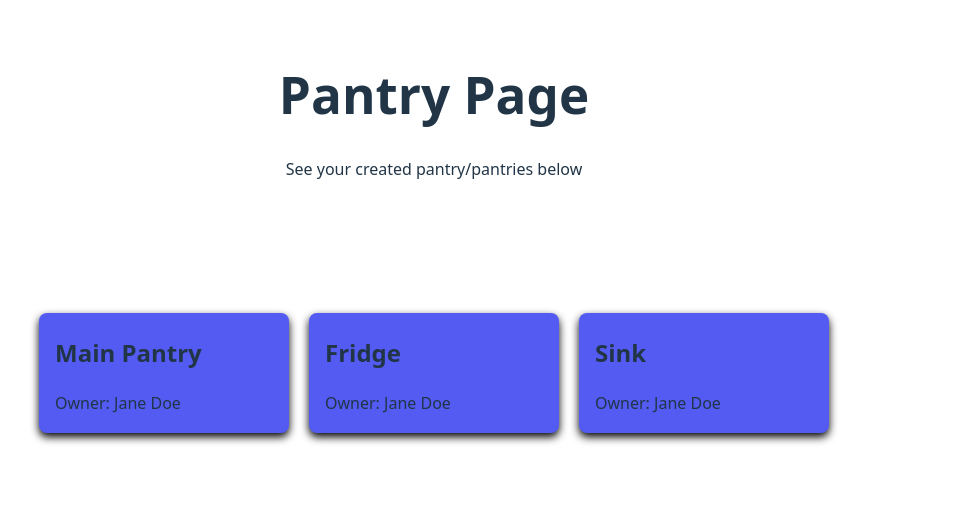
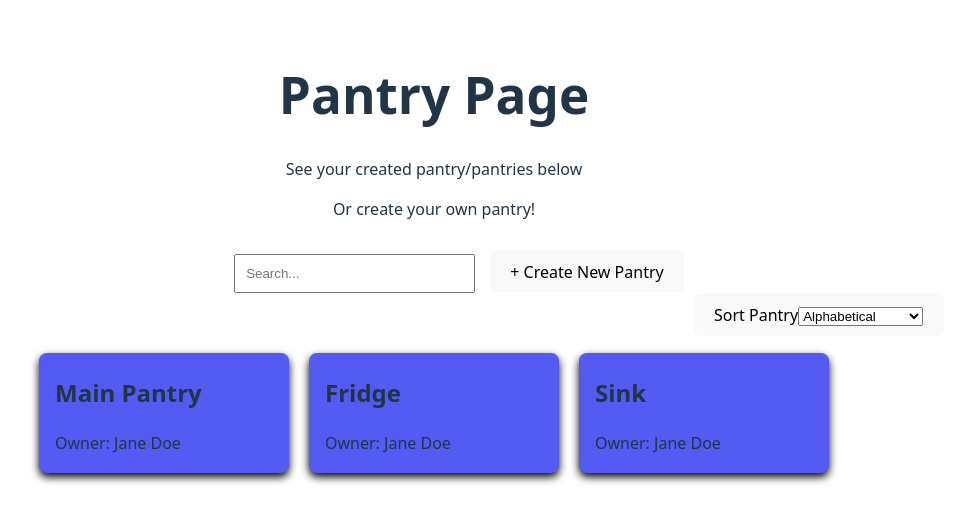
Before and after one commit to MimocaShelf/PantryTracker, a React (Vite) app: page /pantry in a window 1280 px wide. Shown: the top 522 px of the page, without its empty margins (206-1160 px from the left). Built offline with nearby package versions, Linux system fonts and the light colour scheme.

Commit message:
Created Pantry Buttons

```diff
--- a/src/pantry.jsx
+++ b/src/pantry.jsx
@@ -6,7 +6,23 @@ function Pantry() {
             <div class="section">
             <h1>Pantry Page</h1>
             <p>See your created pantry/pantries below</p>
+            <p>Or create your own pantry!</p>
             </div>
+
+            <div class='pantrySearch'>
+                <input id="search-bar" placeholder='Search...' type="text"/>
+                <button id="pantryButton">+ Create New Pantry</button>
+                <button id="pantrySortButton">Sort Pantry
+                    <select>
+                        <option>Alphabetical</option>
+                        <option>Recently Used</option>
+                        <option>Recently Created</option>
+                    </select>
+
+                </button>
+            </div>
+
+
             <div class="pantryCards">
                 <div className="pantryCard">
                      <div class="container">
--- a/src/style.css
+++ b/src/style.css
@@ -206,6 +206,8 @@ button:focus-visible {
   flex-wrap: wrap;
   justify-content: flex-start;
   padding: 16px;
+  width: 100%;
+  box-sizing: border-box;
 }
 .pantryCard{
   box-shadow: 0 4px 8px 0 rgba(0, 0, 0, 2);
@@ -223,5 +225,21 @@ button:focus-visible {
 
 .container{
   padding: 2px 16px;
+  width: 100%;
   text-align: left;
 }
+
+.pantrySearch{
+  position: absolute;
+  top: 250px;
+  left: 50px;
+}
+
+#pantryButton{
+  margin-left: 15px;
+}
+
+#pantrySortButton{
+  margin-left: 720px;
+  padding-right: 20px;
+}
```
